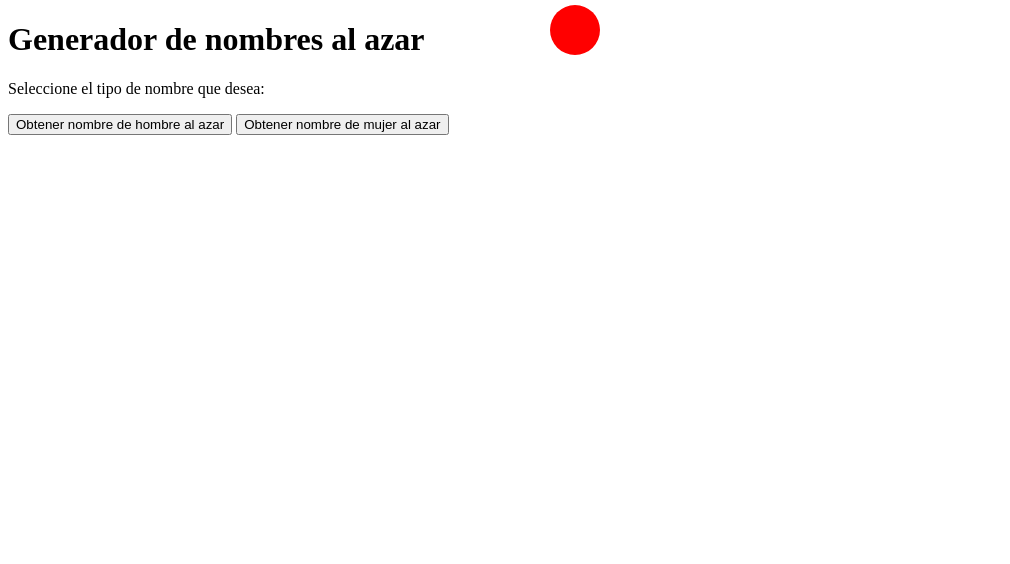
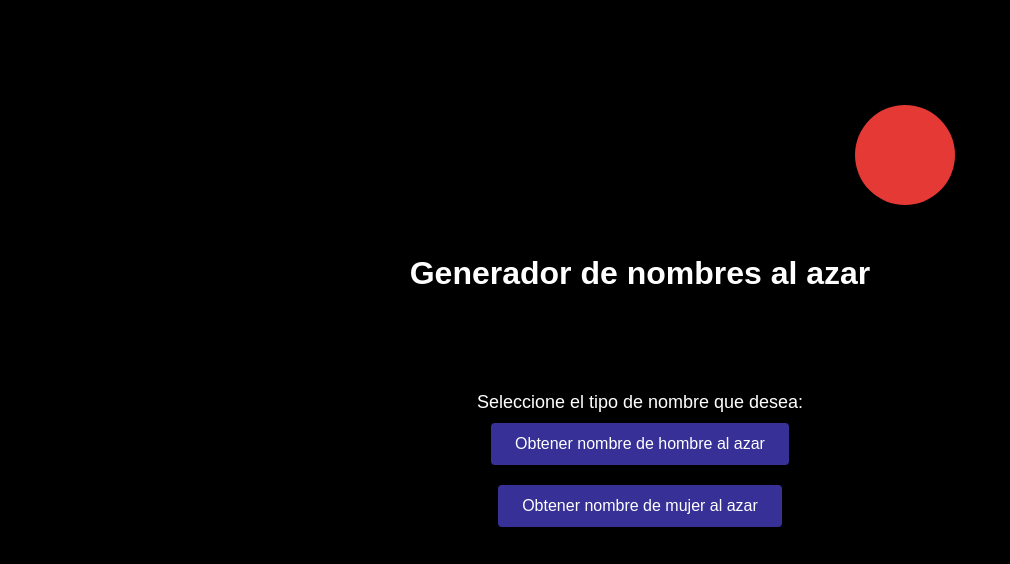
Before and after one commit to Juanki420/Pruebas-de-verdad, a plain HTML site: page index.html in a window 1280 px wide. Shown: the whole page, without its empty margins (0-1010 px from the left). Drawn offline with Linux system fonts and the light colour scheme.

Commit message:
Update index.html

```diff
--- a/index.html
+++ b/index.html
@@ -3,10 +3,76 @@
 
 <head>
     <title>Generador de nombres al azar</title>
+    <style>
+        body {
+            font-family: Arial, sans-serif;
+            background-color: black;
+            margin: 0;
+            padding: 0;
+            display: flex;
+            flex-direction: column;
+            justify-content: center;
+            align-items: center;
+            height: 100vh;
+        }
+
+        h1 {
+            text-align: center;
+            color: #fff;
+            margin-bottom: 50px;
+        }
+
+        p {
+            font-size: 18px;
+            text-align: center;
+            color: #fff;
+            margin-top: 50px;
+            margin-bottom: 0;
+        }
+
+        button {
+            background-color: #373096;
+            border: none;
+            margin-top: 50px;
+            color: white;
+            padding: 12px 24px;
+            text-align: center;
+            text-decoration: none;
+            display: inline-block;
+            font-size: 16px;
+            margin: 10px;
+            cursor: pointer;
+            border-radius: 4px;
+            box-shadow: 2px 2px 4px rgba(0, 0, 0, 0.3);
+            transition: all 0.3s ease;
+        }
+
+        button:hover {
+            background-color: #3b3b3b;
+        }
+
+        #puntoGordo {
+            position: absolute;
+            width: 100px;
+            height: 100px;
+            border-radius: 50%;
+            background-color: #E53935;
+            top: 10px;
+            right: 10px;
+            box-shadow: 2px 2px 4px rgba(0, 0, 0, 0.3);
+        }
+
+        #nombreGenerado {
+            font-size: 24px;
+            color: #fff;
+            margin-top: 30px;
+            text-align: center;
+        }
+    </style>
 </head>
 
 <body>
-    <div id="puntoGordo" style="position: absolute; width: 50px; height: 50px; border-radius: 50%; background-color: red;"></div>
+    <div id="puntoGordo"></div>
     <h1>Generador de nombres al azar</h1>
     <p>Seleccione el tipo de nombre que desea:</p>
     <button onclick="generarNombre('hombre')">Obtener nombre de hombre al azar</button>
@@ -28,7 +94,7 @@
             var posicionY = 0;
 
             // Definir la velocidad de desplazamiento del punto
-            var velocidadX = 2;
+            var velocidadX = 1;
             var velocidadY = 1;
 
             // Definir el tamaño del paso de desplazamiento del punto
```
